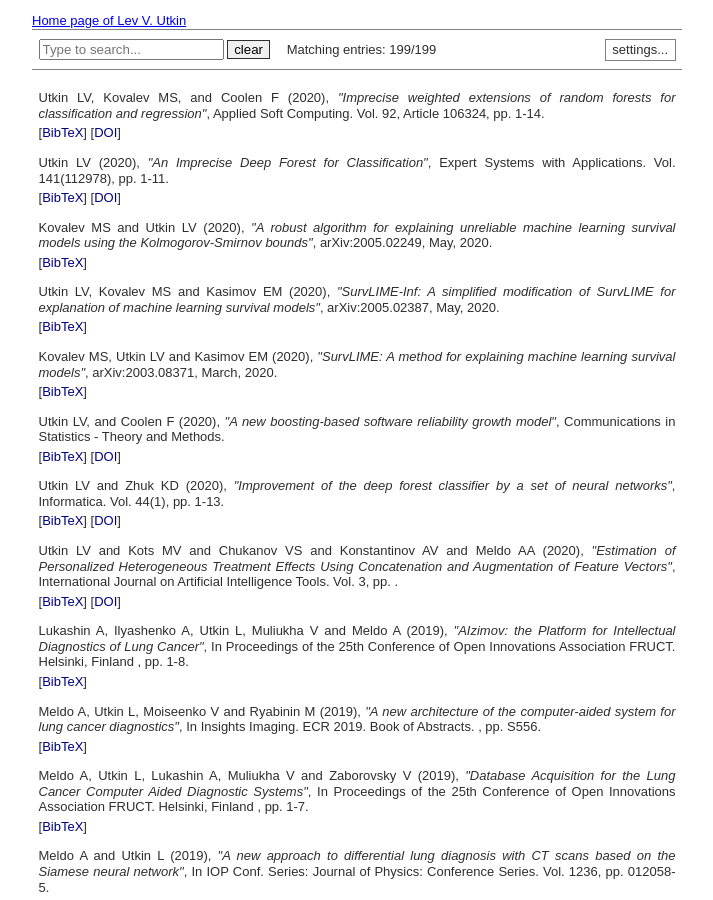
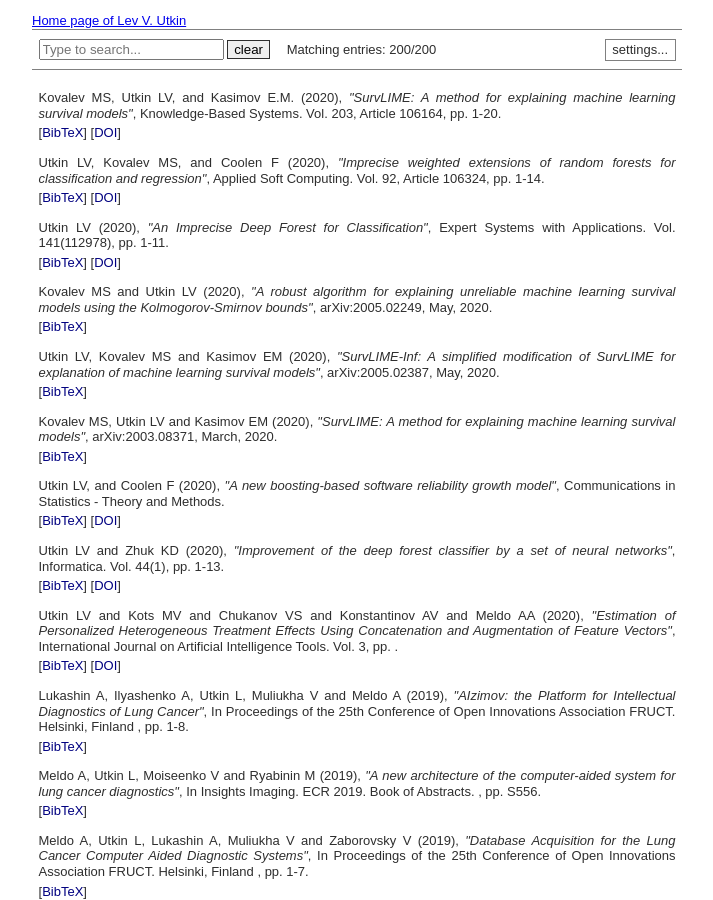
Before and after one commit to levutkin/levutkin.github.io, a Jekyll site: the page publications.html, which Jekyll copies as it is, in a window 1280 px wide and 900 px high. Shown: the whole window, without its empty margins (283-996 px from the left). Built offline with Jekyll 4.4.1, drawn with Linux system fonts in a browser that asks for light colours.

Commit message:
Update publications.html

```diff
--- a/publications.html
+++ b/publications.html
@@ -405,6 +405,25 @@ p.infolinks { margin: 0.3em 0em 0em 0em; padding: 0px; }
 <table id="qs_table" border="1">
 <tbody>
 
+<tr id="Kovalev-Utkin-Kasimov-2020a" class="entry">
+	<td>Kovalev MS, Utkin LV, and Kasimov E.M. (2020), <i>"SurvLIME: A method for explaining machine learning survival models"</i>, Knowledge-Based Systems.  Vol. 203, Article 106164, pp. 1-20.
+	<p class="infolinks"> [<a href="javascript:toggleInfo('Kovalev-Utkin-Kasimov-2020a','bibtex')">BibTeX</a>] [<a href="https://doi.org/10.1016/j.knosys.2020.106164" target="_blank">DOI</a>]</p>
+	</td>
+</tr>
+<tr id="bib_Utkin-Kovalev-Coolen-2020" class="bibtex noshow">
+<td><b>BibTeX</b>:
+<pre>
+@article{Kovalev-Utkin-Kasimov-20a,
+  author  = {M.S. Kovalev and L.V. Utkin and E.M. Kasimov},
+  journal = {Knowledge-Based Systems},
+  title   = {Surv{LIME}: A method for explaining machine learning survival models},
+  year    = {2020},
+  pages   = {106164},
+  volume  = {203},
+  doi     = {10.1016/j.knosys.2020.106164},
+}
+</pre></td>
+
 <tr id="Utkin-Kovalev-Coolen-2020" class="entry">
 	<td>Utkin LV, Kovalev MS, and Coolen F (2020), <i>"Imprecise weighted extensions of random forests for classification and regression"</i>, Applied Soft Computing.  Vol. 92, Article 106324, pp. 1-14.
 	<p class="infolinks"> [<a href="javascript:toggleInfo('Utkin-Kovalev-Coolen-2020','bibtex')">BibTeX</a>] [<a href="https://doi.org/10.1016/j.asoc.2020.106324" target="_blank">DOI</a>]</p>
```
